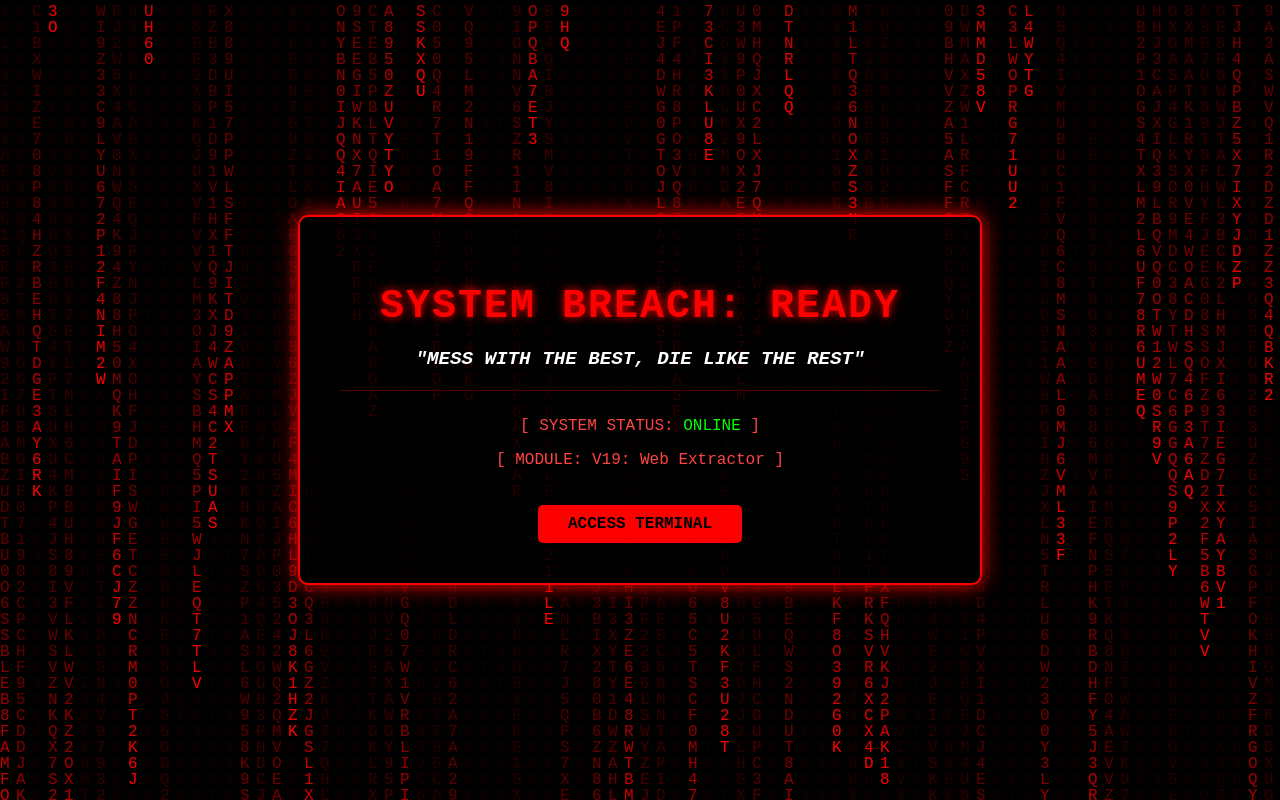
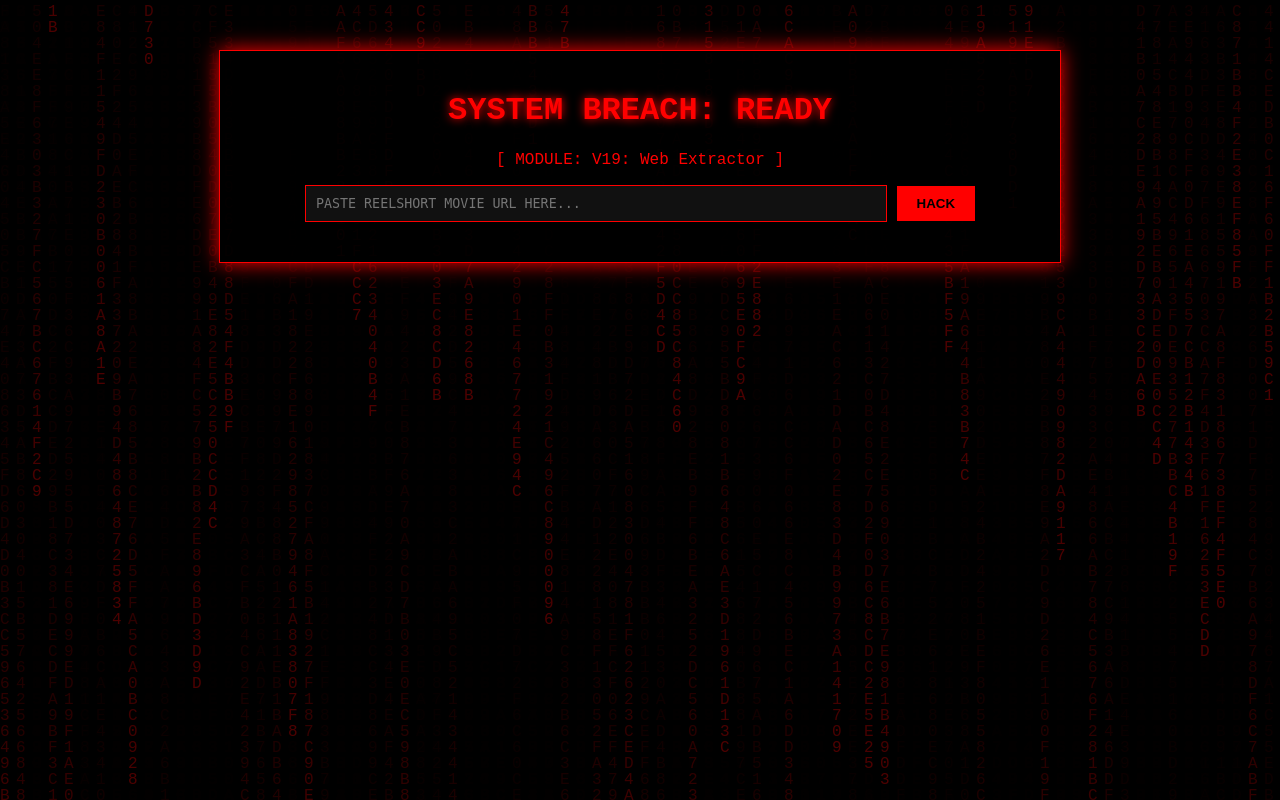
Before and after one commit to Faridexholic92/mydigitalhub, a Flask app: page / in a window 1280 px wide. Run offline with Flask 3, Linux system fonts and the light colour scheme.

Commit message:
Update index.html

```diff
--- a/templates/index.html
+++ b/templates/index.html
@@ -3,160 +3,81 @@
 <head>
     <meta charset="UTF-8">
     <meta name="viewport" content="width=device-width, initial-scale=1.0">
-    <title>Faridexholic Red Zone</title>
+    <title>Faridexholic Extractor</title>
     <style>
-        /* Reset asas */
-        body {
-            margin: 0;
-            padding: 0;
-            background-color: black;
-            overflow: hidden; /* Hilangkan scrollbar */
-            font-family: 'Courier New', Courier, monospace;
-        }
-
-        /* Canvas untuk Matrix Rain */
-        canvas {
-            display: block;
-            position: absolute;
-            top: 0;
-            left: 0;
-            z-index: 0; /* Duduk belakang sekali */
-        }
-
-        /* Kotak Content (Terapung atas matrix) */
-        .overlay {
-            position: absolute;
-            top: 50%;
-            left: 50%;
-            transform: translate(-50%, -50%);
-            z-index: 1; /* Duduk depan */
-            text-align: center;
-            background: rgba(0, 0, 0, 0.85); /* Hitam telus sikit supaya tulisan jelas */
-            padding: 40px;
-            border: 2px solid #ff0000; /* Border Merah */
-            box-shadow: 0 0 20px #ff0000; /* Glow Merah */
-            border-radius: 10px;
-            width: 80%;
-            max-width: 600px;
-        }
-
-        /* Tajuk Utama */
-        h1 {
-            color: #ff0000;
-            text-transform: uppercase;
-            font-size: 2.5em;
-            margin-bottom: 10px;
-            text-shadow: 0 0 10px #ff0000;
-            letter-spacing: 2px;
-        }
-
-        /* Quote Gempak */
-        .quote {
-            color: #fff;
-            font-size: 1.2em;
-            font-weight: bold;
-            margin-bottom: 20px;
-            font-style: italic;
-        }
-
-        /* Info Status */
-        .info {
-            color: #ff4444; /* Merah cerah sikit */
-            font-size: 1em;
-            margin: 5px 0;
-            border-top: 1px solid #550000;
-            padding-top: 10px;
-        }
-
-        /* Butang */
-        .btn {
-            display: inline-block;
-            margin-top: 20px;
-            padding: 10px 30px;
-            background: #ff0000;
-            color: black;
-            text-decoration: none;
-            font-weight: bold;
-            border-radius: 5px;
-            transition: 0.3s;
-        }
-
-        .btn:hover {
-            background: #fff;
-            color: #ff0000;
-            box-shadow: 0 0 15px #ff0000;
-        }
+        body { margin: 0; background: black; font-family: 'Courier New', monospace; color: #ff0000; overflow-x: hidden; }
+        canvas { position: fixed; top: 0; left: 0; z-index: -1; opacity: 0.3; }
+        .container { max-width: 800px; margin: 50px auto; padding: 20px; border: 1px solid #ff0000; box-shadow: 0 0 20px #ff0000; background: rgba(0,0,0,0.9); }
+        h1 { text-align: center; text-shadow: 0 0 10px red; }
+        input[type="text"] { width: 70%; padding: 10px; background: #111; border: 1px solid #ff0000; color: #0f0; font-family: monospace; }
+        button { padding: 10px 20px; background: #ff0000; color: black; border: none; font-weight: bold; cursor: pointer; }
+        button:hover { background: white; }
+        .result-box { margin-top: 20px; border-top: 1px dashed #ff0000; padding-top: 20px; }
+        .ep-grid { display: grid; grid-template-columns: repeat(auto-fill, minmax(100px, 1fr)); gap: 10px; margin-top: 10px; }
+        .ep-btn { background: #111; border: 1px solid #ff0000; color: #ff0000; padding: 10px; text-align: center; text-decoration: none; display: block; }
+        .ep-btn:hover { background: #ff0000; color: black; }
+        .error { color: yellow; text-align: center; margin-top: 10px; }
     </style>
 </head>
 <body>
+    <canvas id="matrix"></canvas>
+    <div class="container">
+        <h1>{{ data.title }}</h1>
+        <p style="text-align:center;">[ MODULE: {{ data.version }} ]</p>
 
-    <canvas id="matrix"></canvas>
-
-    <div class="overlay">
-        <h1>{{ data.title }}</h1>
-        <p class="quote">"MESS WITH THE BEST, DIE LIKE THE REST"</p>
-
-        <div class="info">
-            <p>[ SYSTEM STATUS: <span style="color:#0f0;">ONLINE</span> ]</p>
-            <p>[ MODULE: {{ data.version }} ]</p>
+        <div style="text-align: center; margin-bottom: 20px;">
+            <form method="POST">
+                <input type="text" name="url" placeholder="PASTE REELSHORT MOVIE URL HERE..." required>
+                <button type="submit">HACK</button>
+            </form>
         </div>
 
-        <a href="#" class="btn">ACCESS TERMINAL</a>
+        {% if error %}
+        <div class="error">>> ERROR: {{ error }}</div>
+        {% endif %}
+
+        {% if result %}
+        <div class="result-box">
+            <h2 style="color:white;">TARGET: {{ result.title }}</h2>
+            <p style="color:#aaa; font-size:0.9em;">{{ result.synopsis[:150] }}...</p>
+
+            <h3 style="border-bottom: 1px solid red;">EPISODES LIST (CLICK TO GET M3U8)</h3>
+            <div class="ep-grid">
+                {% for ep in result.episodes %}
+                <form method="POST" target="_blank" style="display:inline;">
+                    <input type="hidden" name="api_url" value="{{ ep.api_url }}">
+                    <button type="submit" class="ep-btn">EP {{ ep.num }}</button>
+                </form>
+                {% endfor %}
+            </div>
+        </div>
+        {% endif %}
     </div>
 
     <script>
-        // Setup Canvas
         const canvas = document.getElementById('matrix');
         const ctx = canvas.getContext('2d');
-
-        // Set Full Screen
         canvas.width = window.innerWidth;
         canvas.height = window.innerHeight;
-
-        // Huruf-huruf Matrix (Nombor & Abjad)
-        const letters = '0123456789ABCDEFGHIJKLMNOPQRSTUVWXYZ';
+        const letters = '0123456789ABCDEF';
         const matrix = letters.split('');
-
         const fontSize = 16;
-        const columns = canvas.width / fontSize; // Kira berapa lajur
-
-        // Array untuk simpan posisi setiap titisan hujan
+        const columns = canvas.width / fontSize;
         const drops = [];
-        for(let x = 0; x < columns; x++)
-            drops[x] = 1;
-
-        // Fungsi Melukis Hujan
+        for(let x = 0; x < columns; x++) drops[x] = 1;
         function draw() {
-            // Tutup skrin dengan warna hitam separa telus (supaya nampak efek ekor)
             ctx.fillStyle = 'rgba(0, 0, 0, 0.05)';
             ctx.fillRect(0, 0, canvas.width, canvas.height);
-
-            // Set warna tulisan & font
-            ctx.fillStyle = '#ff0000'; // WARNA MERAH (Red Alert)
+            ctx.fillStyle = '#ff0000';
             ctx.font = fontSize + 'px Courier New';
-
-            // Loop untuk setiap titisan
             for(let i = 0; i < drops.length; i++) {
                 const text = matrix[Math.floor(Math.random() * matrix.length)];
                 ctx.fillText(text, i * fontSize, drops[i] * fontSize);
-
-                // Reset titisan ke atas secara rawak
-                if(drops[i] * fontSize > canvas.height && Math.random() > 0.975)
-                    drops[i] = 0;
-
-                // Gerakkan titisan ke bawah
+                if(drops[i] * fontSize > canvas.height && Math.random() > 0.975) drops[i] = 0;
                 drops[i]++;
             }
         }
-
-        // Jalankan animasi (35ms kelajuan)
         setInterval(draw, 35);
-
-        // Resize canvas kalau user ubah saiz window
-        window.addEventListener('resize', () => {
-            canvas.width = window.innerWidth;
-            canvas.height = window.innerHeight;
-        });
     </script>
 </body>
 </html>
```
